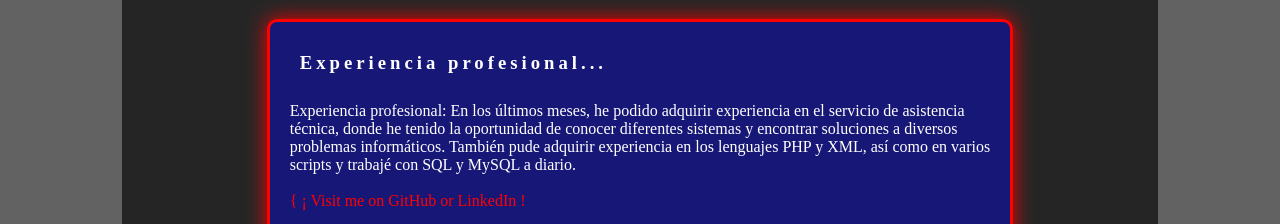
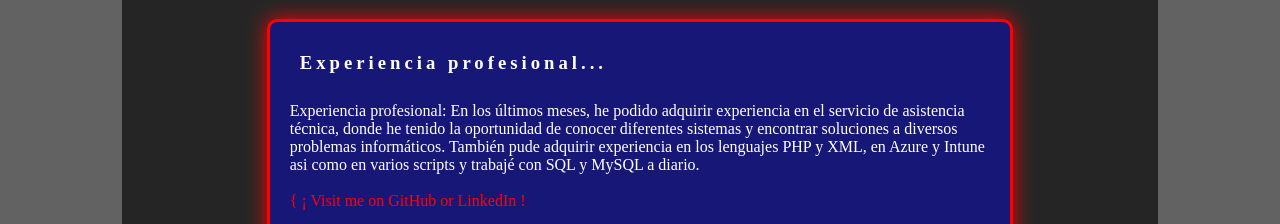
Before and after one commit to diego-monfort-landolt/Landoltdiego, a React (Vite) app: page /About in a window 1280 px wide. Shown: the part 1018-1242 px from the top of the page. Built offline with nearby package versions, Linux system fonts and the light colour scheme; a web font is replaced by a local one.

Commit message:
ad description

```diff
--- a/src/component/AboutMe.jsx
+++ b/src/component/AboutMe.jsx
@@ -51,7 +51,7 @@ const AboutMe = () => {
         <div className="textcont">
           <h3>Experiencia profesional...</h3><br />
           <p>Experiencia profesional:
-            En los últimos meses, he podido adquirir experiencia en el servicio de asistencia técnica, donde he tenido la oportunidad de conocer diferentes sistemas y encontrar soluciones a diversos problemas informáticos. También pude adquirir experiencia en los lenguajes PHP y XML, así como en varios scripts y trabajé con SQL y MySQL a diario.
+            En los últimos meses, he podido adquirir experiencia en el servicio de asistencia técnica, donde he tenido la oportunidad de conocer diferentes sistemas y encontrar soluciones a diversos problemas informáticos. También pude adquirir experiencia en los lenguajes PHP y XML, en Azure y Intune asi como en varios scripts y trabajé con SQL y MySQL a diario.
             </p><br />
           <p className='lasttext'>
             <Typewriter
```
